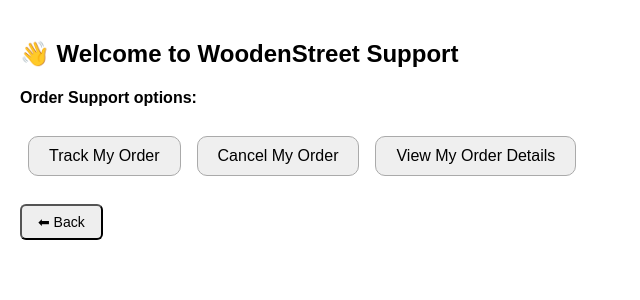
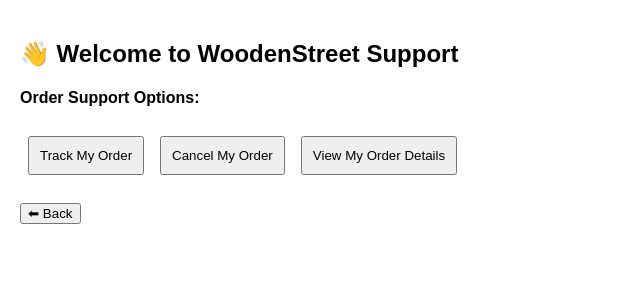
Before and after one commit to vibhor7890-code/furniture-chatbot-ui, a React (Create React App) app: page / in a window 1280 px wide. Both pictures are taken after a click on the button "Order Support". Shown: the top 300 px of the page, without its empty margins (0-640 px from the left). Built offline with nearby package versions, Linux system fonts and the light colour scheme; the HTML template or start-up script is replaced by a standard one.

Commit message:
Update App.js

```diff
--- a/src/App.js
+++ b/src/App.js
@@ -4,7 +4,7 @@
   const [selectedCategory, setSelectedCategory] = useState(null);
   const [selectedSubcategory, setSelectedSubcategory] = useState(null);
 
-  const supportOptions: Record<string, string[]> = {
+  const supportOptions = {
     'Order Support': ['Track My Order', 'Cancel My Order', 'View My Order Details'],
     'Product Info': ['Material Details', 'Dimension Queries', 'Assembly Instructions'],
     'Returns & Refunds': ['Return Policy', 'Refund Status', 'Return A Product'],
@@ -13,94 +13,51 @@
     'Other Queries': ['Store Locator', 'Chat with Agent']
   };
 
-  const handleCategoryClick = (category: string) => {
+  const handleCategoryClick = (category) => {
     setSelectedCategory(category);
     setSelectedSubcategory(null);
   };
 
-  const handleSubcategoryClick = (subcategory: string) => {
+  const handleSubcategoryClick = (subcategory) => {
     setSelectedSubcategory(subcategory);
-    // Here you can trigger an API call or chatbot backend query
-    console.log('Selected:', selectedCategory, '>', subcategory);
+    alert(`You selected: ${subcategory}`);
+    // Later we will send this to the backend as a query.
   };
 
   return (
     <div style={{ padding: 20, fontFamily: 'Arial' }}>
       <h2>👋 Welcome to WoodenStreet Support</h2>
-
-      {!selectedCategory ? (
-        <>
-          <h4>Please select a support category:</h4>
+      {!selectedCategory && (
+        <div>
+          <h4>Select a Support Category:</h4>
           {Object.keys(supportOptions).map((category) => (
             <button
               key={category}
               onClick={() => handleCategoryClick(category)}
-              style={{
-                margin: 8,
-                padding: '10px 20px',
-                fontSize: '16px',
-                borderRadius: '10px',
-                border: '1px solid #aaa'
-              }}
+              style={{ margin: 8, padding: 10 }}
             >
               {category}
             </button>
           ))}
-        </>
-      ) : !selectedSubcategory ? (
-        <>
-          <h4>{selectedCategory} options:</h4>
-          {supportOptions[selectedCategory].map((option) => (
+        </div>
+      )}
+
+      {selectedCategory && (
+        <div>
+          <h4>{selectedCategory} Options:</h4>
+          {supportOptions[selectedCategory].map((subcategory) => (
             <button
-              key={option}
-              onClick={() => handleSubcategoryClick(option)}
-              style={{
-                margin: 8,
-                padding: '10px 20px',
-                fontSize: '16px',
-                borderRadius: '10px',
-                border: '1px solid #aaa'
-              }}
+              key={subcategory}
+              onClick={() => handleSubcategoryClick(subcategory)}
+              style={{ margin: 8, padding: 10 }}
             >
-              {option}
+              {subcategory}
             </button>
           ))}
-          <br />
-          <button
-            onClick={() => setSelectedCategory(null)}
-            style={{
-              marginTop: 20,
-              background: '#eee',
-              padding: '8px 16px',
-              borderRadius: '6px',
-              fontSize: '14px'
-            }}
-          >
-            ⬅ Back
-          </button>
-        </>
-      ) : (
-        <>
-          <h4>✅ You selected:</h4>
-          <p>
-            <strong>{selectedCategory} → {selectedSubcategory}</strong>
-          </p>
-          <button
-            onClick={() => {
-              setSelectedCategory(null);
-              setSelectedSubcategory(null);
-            }}
-            style={{
-              marginTop: 20,
-              background: '#eee',
-              padding: '8px 16px',
-              borderRadius: '6px',
-              fontSize: '14px'
-            }}
-          >
-            🔄 Start Over
-          </button>
-        </>
+          <div style={{ marginTop: 20 }}>
+            <button onClick={() => setSelectedCategory(null)}>⬅ Back</button>
+          </div>
+        </div>
       )}
     </div>
   );
```
